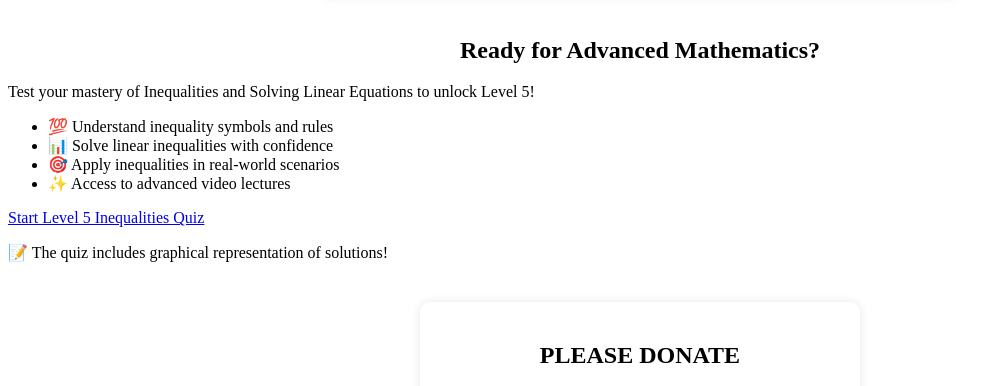
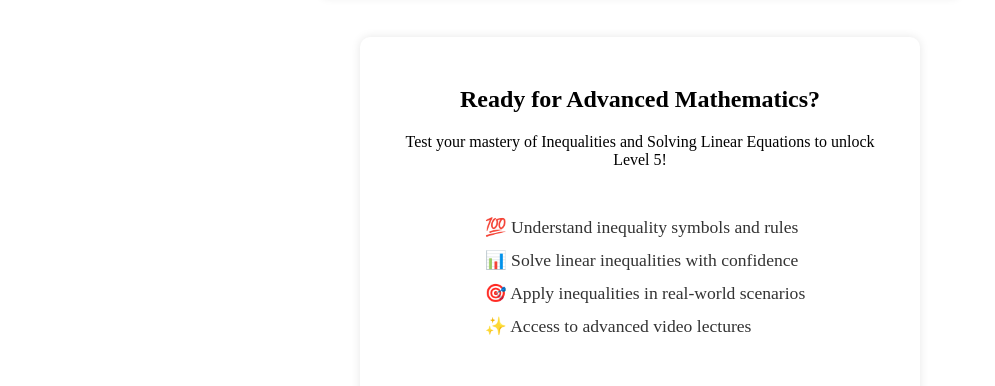
Before and after one commit to Waecmathsuccess/mathlevel3, a plain HTML site: page index.html in a window 1280 px wide. Shown: the part 1617-2003 px from the top of the page, without its empty margins (0-995 px from the left). Drawn offline with Linux system fonts and the light colour scheme.

Commit message:
Update styles.css

```diff
--- a/styles.css
+++ b/styles.css
@@ -70,6 +70,58 @@ button:hover {
     font-size: 16px;
 }
 
+/* Progress Link Section */
+#progress-link {
+    text-align: center;
+    margin: 40px auto;
+    background-color: #fff;
+    padding: 30px;
+    max-width: 500px;
+    border-radius: 10px;
+    box-shadow: 0px 0px 10px rgba(0, 0, 0, 0.1);
+}
+
+.quiz-features {
+    list-style: none;
+    padding: 0;
+    margin: 20px 0;
+    text-align: left;
+    display: inline-block;
+}
+
+.quiz-features li {
+    margin: 12px 0;
+    font-size: 1.1em;
+    color: #333;
+    padding-left: 10px;
+}
+
+.progress-button {
+    display: inline-block;
+    padding: 15px 30px;
+    background-color: #4CAF50;
+    color: white;
+    text-decoration: none;
+    border-radius: 4px;
+    font-weight: bold;
+    transition: all 0.3s ease;
+    margin: 20px 0;
+    box-shadow: 0 2px 5px rgba(0,0,0,0.2);
+}
+
+.progress-button:hover {
+    background-color: #45a049;
+    transform: scale(1.05);
+    box-shadow: 0 4px 8px rgba(0,0,0,0.2);
+}
+
+.quiz-note {
+    color: #333;
+    font-size: 0.9em;
+    margin-top: 15px;
+    font-weight: bold;
+}
+
 /* Donation Section Styles */
 #donation {
     text-align: center;
```
